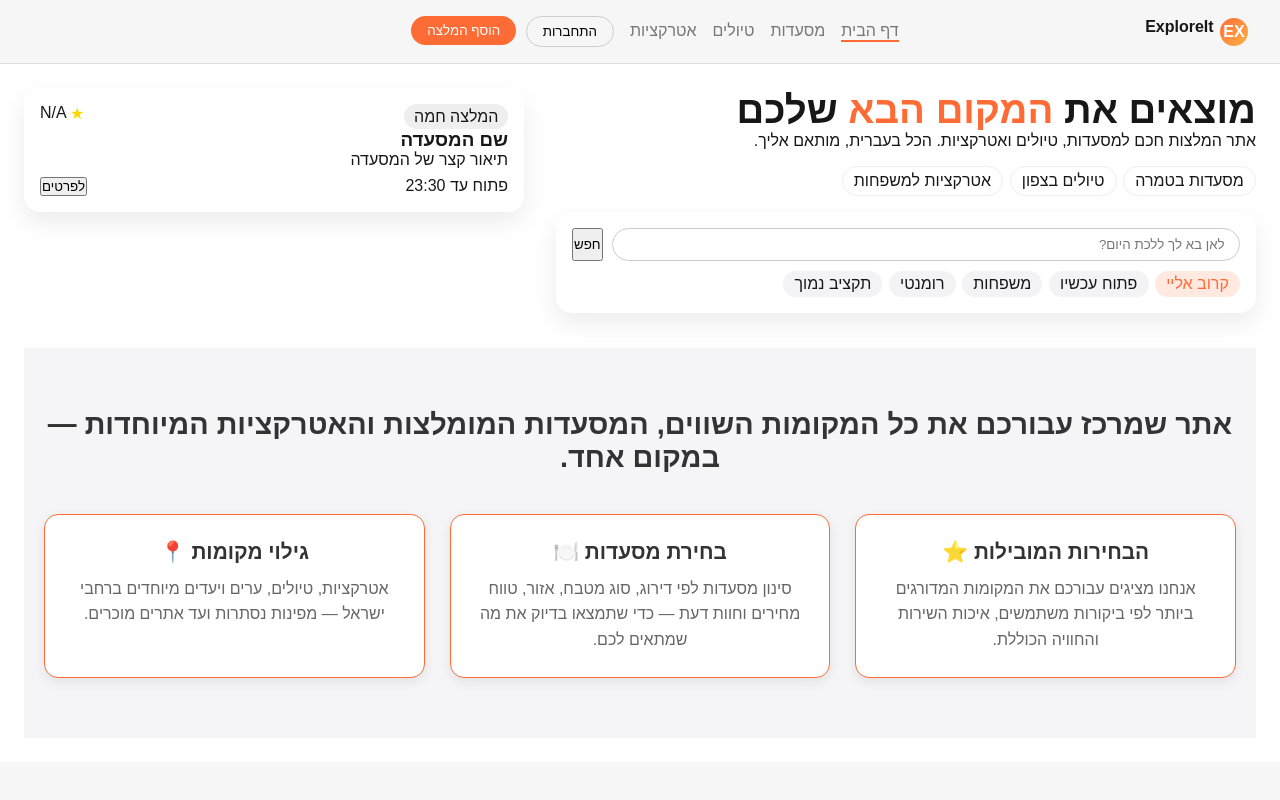
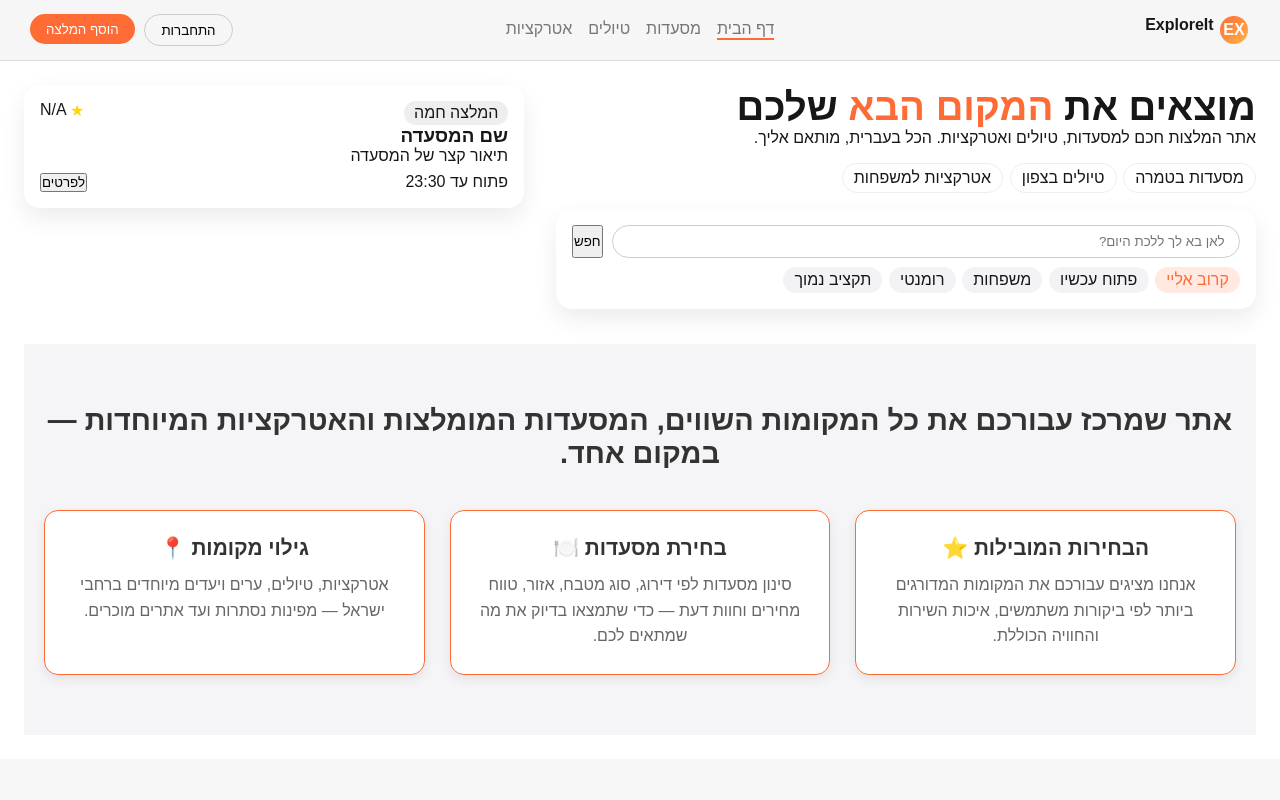
Before and after one commit to majddiab33-design/client, a Next.js app: page / in a window 1280 px wide. Shown: the top 800 px of the page. Built offline with nearby package versions, Linux system fonts and the light colour scheme; no server answers.

Commit message:
Update NavBar.module.css

```diff
--- a/src/app/components/NavBar.module.css
+++ b/src/app/components/NavBar.module.css
@@ -8,6 +8,7 @@
 }
 
 .nav {
+  position: relative;
   display: grid;
   grid-template-columns: 1fr auto 1fr;
   align-items: center;
@@ -54,7 +55,8 @@
 
 /* כפתורים */
 .navCta {
-  margin-left: 30px;
+  position: absolute;
+  left: 30px;
   display: flex;
   gap: 0.6rem;
 }
```
